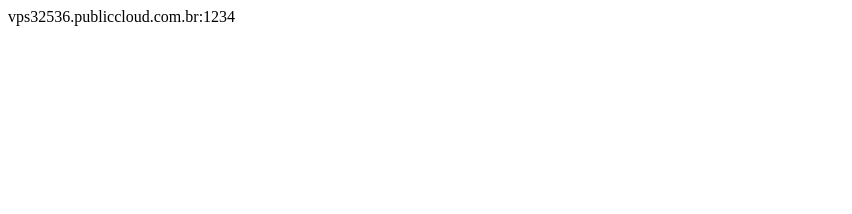
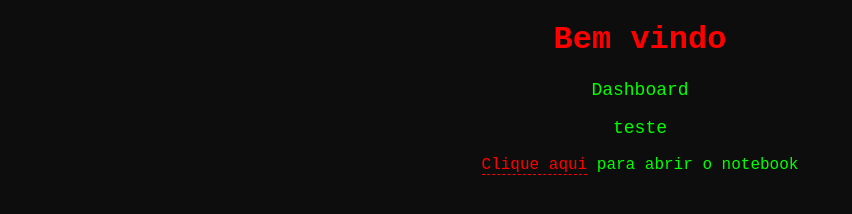
Before and after one commit to ltadeu6/notebook, a plain HTML site: page index.html in a window 1280 px wide. Shown: the whole page, without its empty margins (0-852 px from the left). Drawn offline with Linux system fonts and the light colour scheme.

Commit message:
Update index.html

```diff
--- a/index.html
+++ b/index.html
@@ -1 +1,47 @@
-vps32536.publiccloud.com.br:1234
+<!DOCTYPE html>
+<html lang="pt-br">
+<head>
+<meta charset="UTF-8">
+<meta name="viewport" content="width=device-width, initial-scale=1.0">
+<title>Lucas Tadeu</title>
+<style>
+body {
+    background-color: #0d0d0d;
+    color: #00ff00;
+    font-family: 'Courier New', Courier, monospace;
+    text-align: center;
+}
+
+h1 {
+    color: #ff0000;
+}
+
+p {
+    font-size: 18px;
+}
+
+a {
+    color: #ff0000;
+    text-decoration: none;
+    border-bottom: 1px dashed #ff0000;
+    transition: all 0.3s ease;
+}
+
+a:hover {
+    color: #00ff00;
+    border-bottom-color: #00ff00;
+}
+</style>
+</head>
+<body>
+
+<h1>Bem vindo</h1>
+
+<p>Dashboard</p>
+
+<p>teste</p>
+
+<a href="vps32536.publiccloud.com.br:1234">Clique aqui</a> para abrir o notebook
+
+</body>
+</html>
```
